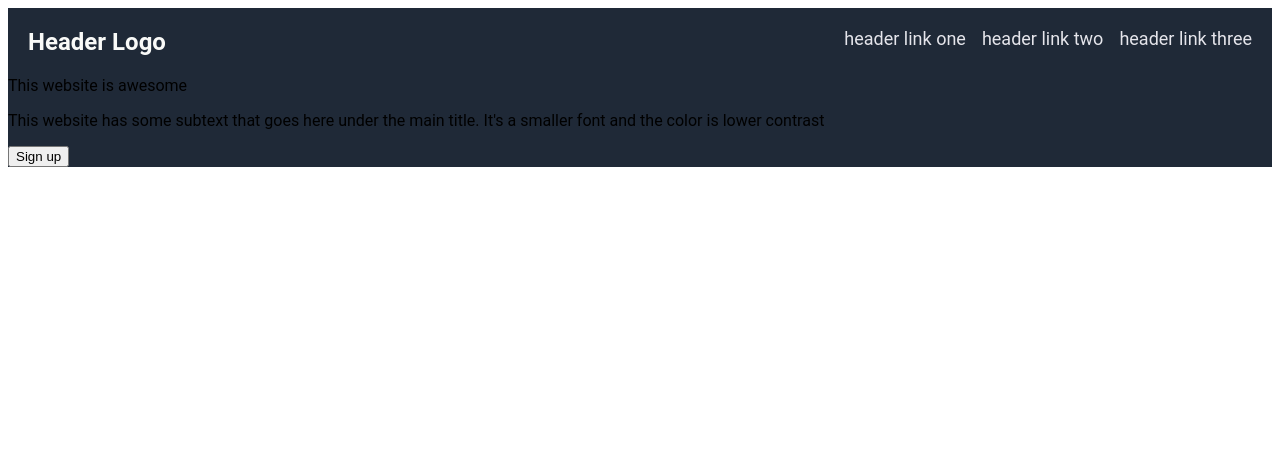
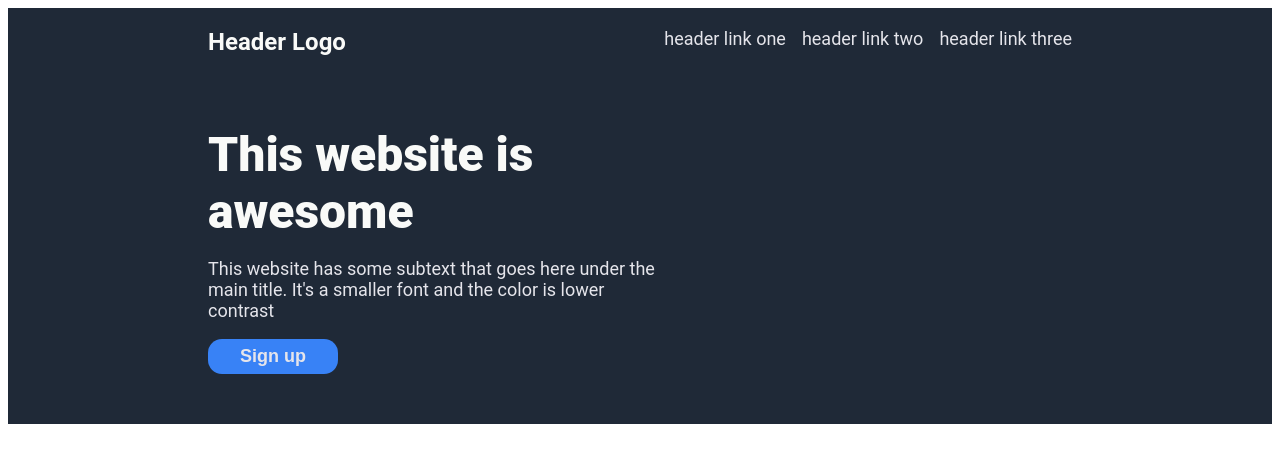
Before and after one commit to StanimirKosev/odin-landingPage, a plain HTML site: page index.html in a window 1280 px wide. Drawn offline with Linux system fonts and the light colour scheme.

Commit message:
Section 1 done

```diff
--- a/style.css
+++ b/style.css
@@ -8,7 +8,10 @@ body{
     background-color: #1f2937;
     color:#e5e5eb;
     font-size:18px;
-    padding:20px;
+    padding-top:20px;
+    padding-left:200px;
+    padding-right:200px;
+    padding-bottom:50px;
 }
 .logo{
     font-size: 24px;
@@ -27,4 +30,32 @@ ul{
 
 .content1 {
     background-color: #1f2937;
+    color:#e5e5eb;
+    font-size:18px;
+    display:flex;
+    flex-direction: column;
+    padding-top:20px;
+    padding-left:200px;
+    padding-right:200px;
+    padding-bottom:50px;
 }
+.herotext{
+
+    font-weight:900;
+    font-size: 48px;
+    color: #f9faf8;
+    max-width: 400px;
+}
+p {
+    max-width: 460px;
+}
+button{
+    color:#e5e5eb;
+    background-color: #3882f6;
+    padding:7px 30px;
+    font-size:18px;
+    font-weight: bold;
+    max-width: 130px;
+    border:0;
+    border-radius:14px;
+}
```
Also changed, not shown: index.html (+1 -1 lines).
